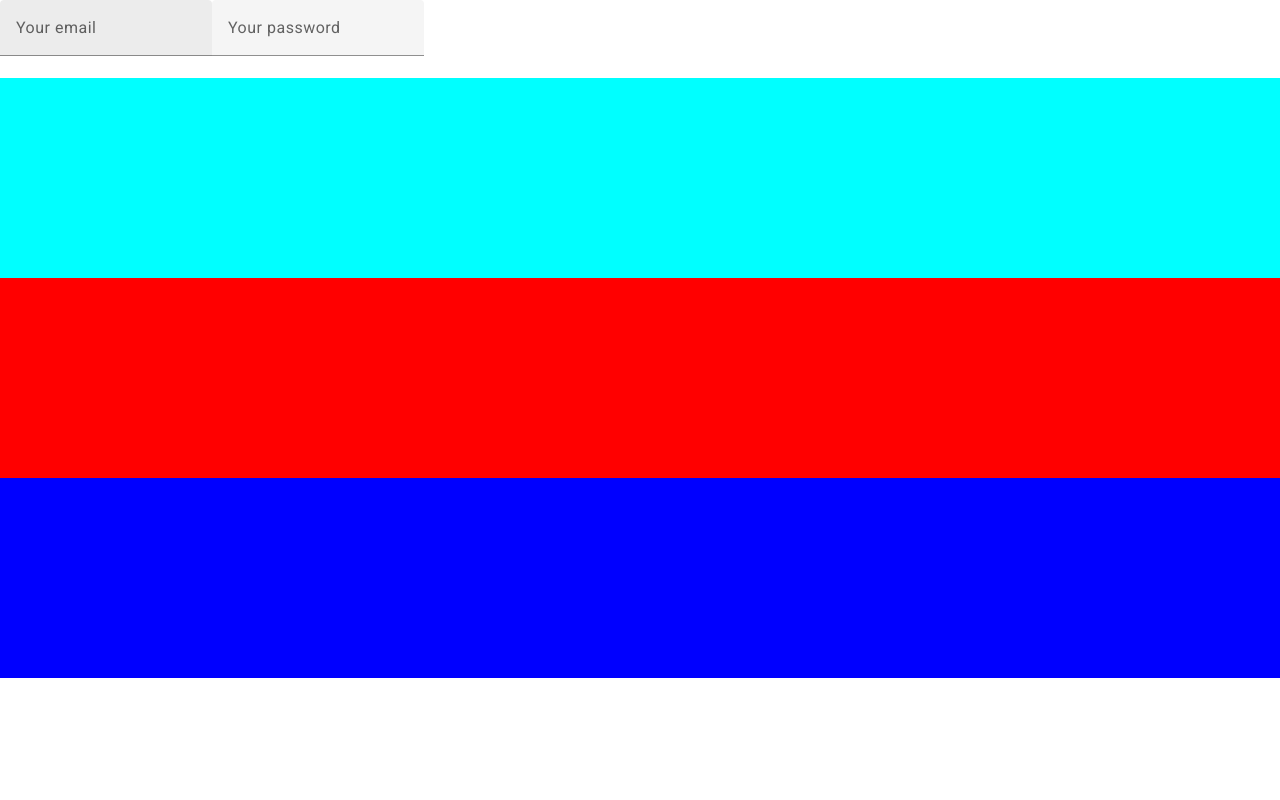
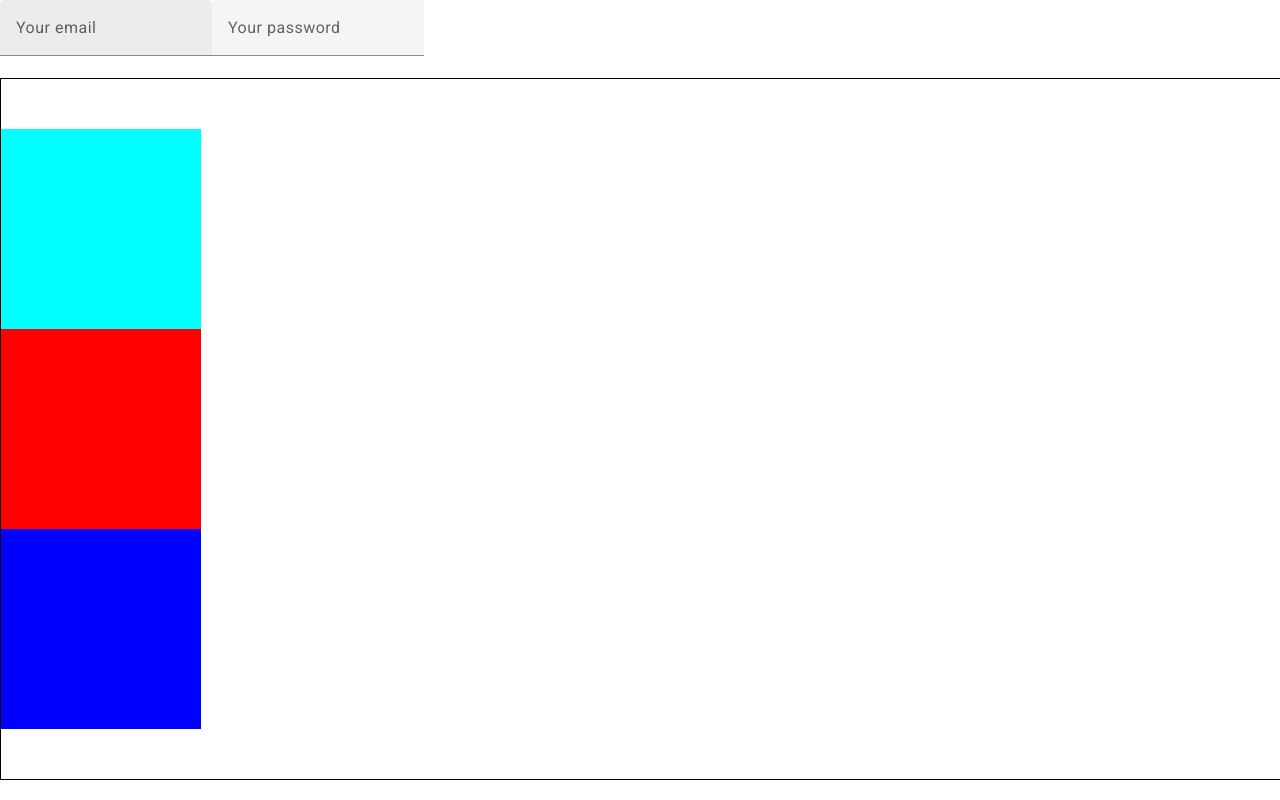
Before and after one commit to med31/angular-material-learn, an Angular app: page /signup in a window 1280 px wide. Built offline with nearby package versions, Linux system fonts and the light colour scheme.

Commit message:
put the container content to the center

```diff
--- a/src/app/auth/signup/signup.component.css
+++ b/src/app/auth/signup/signup.component.css
@@ -1,11 +1,15 @@
 #container {
   display: flex;
   width: 100%;
+  height: 700px;
+  border: 1px solid black;
   flex-direction: column;
+  justify-content: center;
 }
 
 .child {
   height: 200px;
+  width: 200px;
   background-color: red;
 }
 
```
